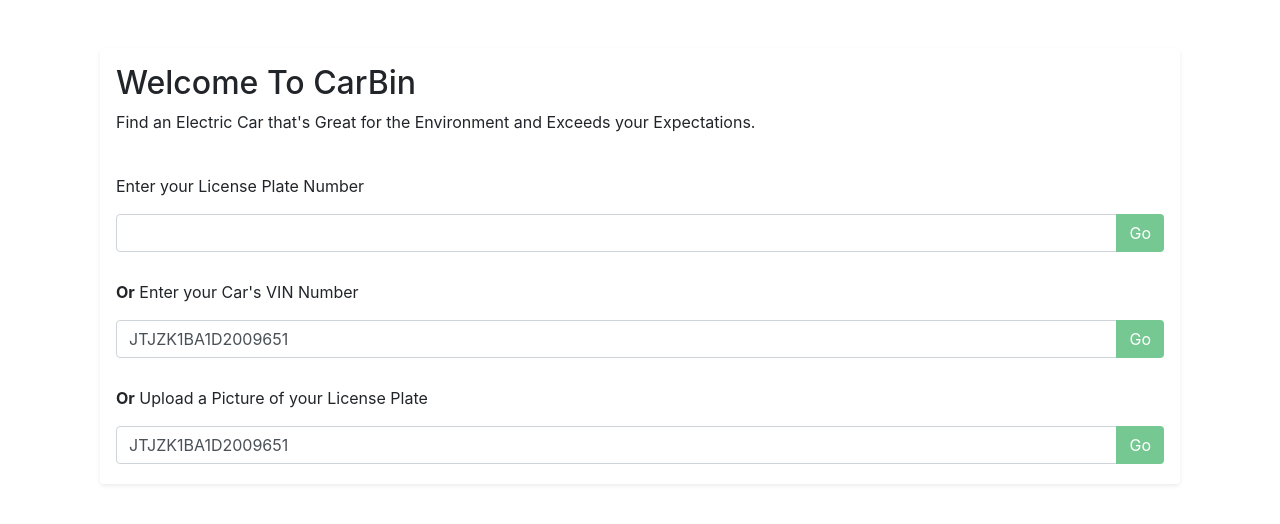
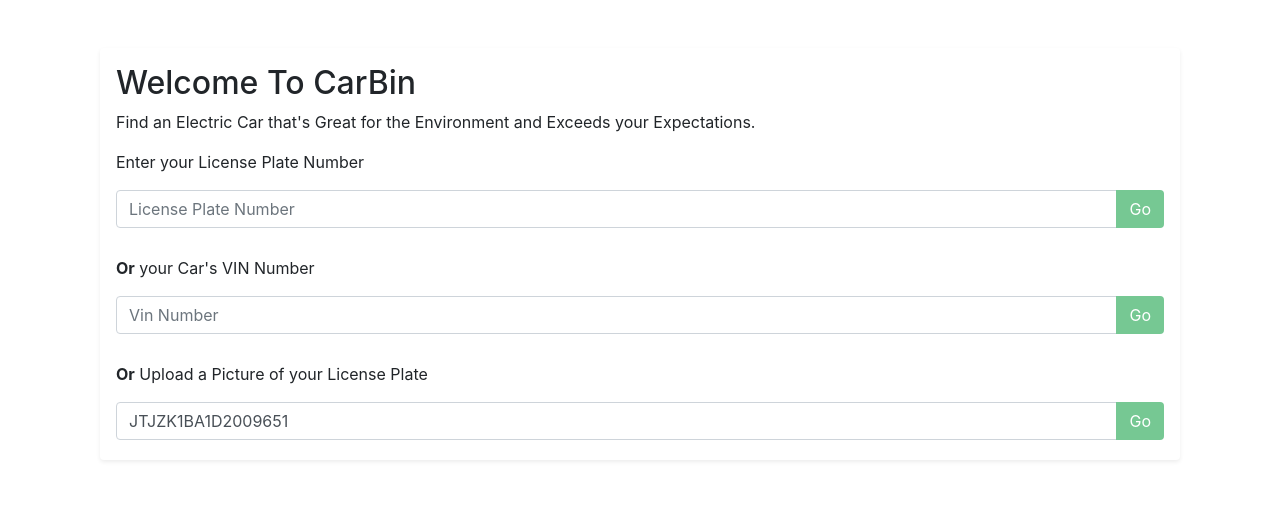
Before and after one commit to JosephShepin/CarBin, a Flask app: page / in a window 1280 px wide. Shown: the part 62-586 px from the top of the page. Run offline with Flask 2, Linux system fonts and the light colour scheme; some libraries are stand-ins or nearby versions.

Commit message:
html tweaks 6

```diff
--- a/templates/collect.html
+++ b/templates/collect.html
@@ -5,21 +5,20 @@
         <div class="shadow-sm p-3 mb-5 bg-white rounded">
             <h2>Welcome To CarBin</h2>
             <p>Find an Electric Car that's Great for the Environment and Exceeds your Expectations.</p>
-           	<br>
             <p>Enter your License Plate Number</p>
 			<form method="GET" action="/results" style="margin-bottom:-12px">
 				<div class="input-group mb-3">
-					<input required name="plate" class="form-control" id="plate-input" style="display:inline-block" />
+					<input required name="plate" class="form-control" id="plate-input" style="display:inline-block" placeholder="License Plate Number" />
 					<div class="input-group-append">
 						<input style="display:inline-block; background-color: #76C893; color: white;" value="Go" type="submit" class="btn"></input>
 					</div>
 				</div>
 			</form>
 			<br>
-			<p><b>Or</b> Enter your Car's VIN Number</p>
+			<p><b>Or</b> your Car's VIN Number</p>
 			<form method="GET" action="/results" style="margin-bottom:-12px">
 				<div class="input-group mb-3">
-					<input required name="vin" class="form-control" id="vin-input" style="display:inline-block" value="JTJZK1BA1D2009651" placeholder="Car's Vin Number" />
+					<input required name="vin" class="form-control" id="vin-input" style="display:inline-block" placeholder="Vin Number" />
 					<div class="input-group-append">
 						<input style="display:inline-block; background-color: #76C893; color: white;" value="Go" type="submit" class="btn"></input>
 					</div>
```
